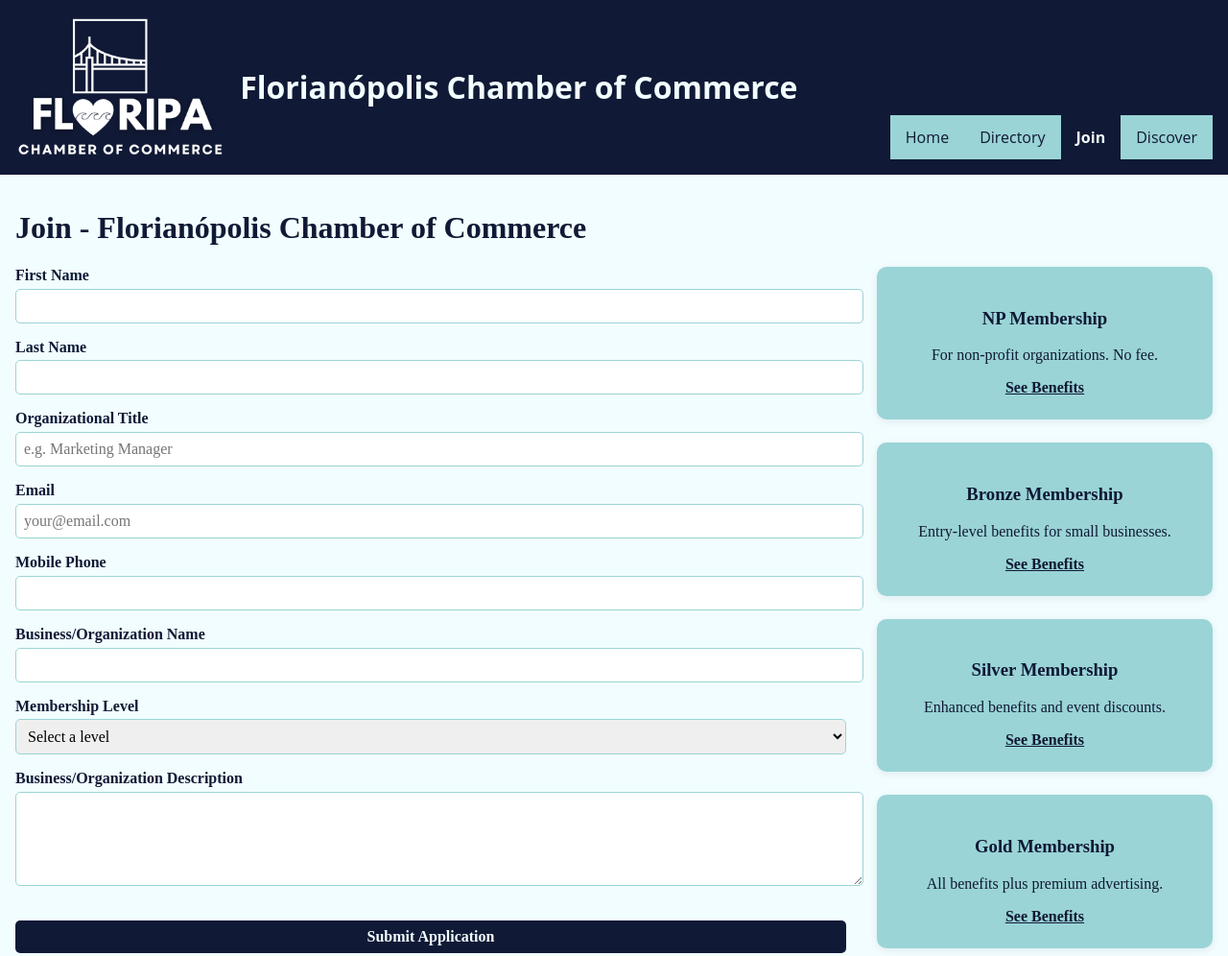
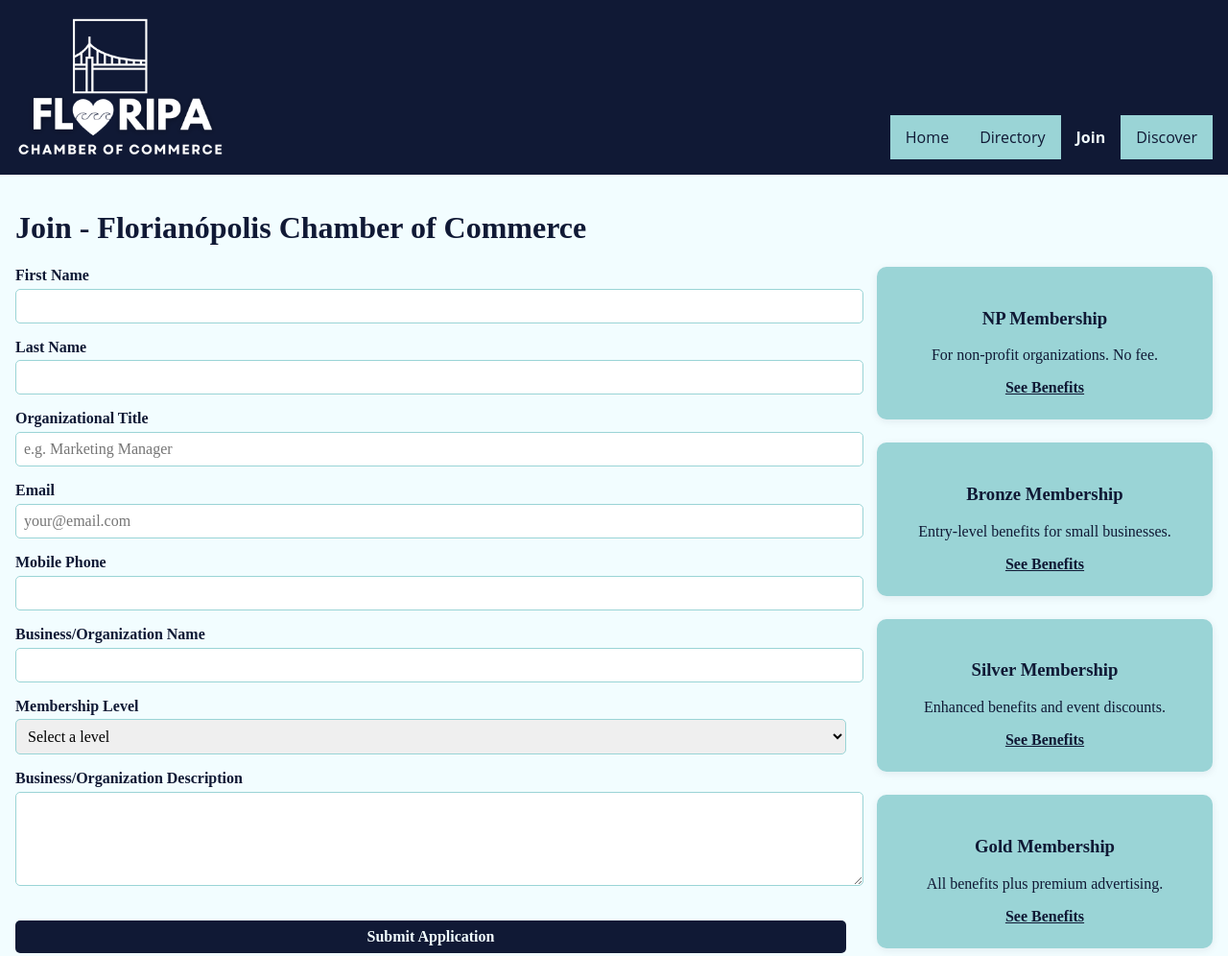
Before and after one commit to isaropesi/wdd231, a plain HTML site: page chamber/join.html in a window 1280 px wide. Shown: the top 996 px of the page at 96% size. Drawn offline with Linux system fonts and the light colour scheme.

Commit message:
Remove redundant header title from join page

```diff
--- a/chamber/join.html
+++ b/chamber/join.html
@@ -23,7 +23,6 @@
     <header>
         <div class="logo-container">
             <img src="./images/logo.png" alt="Florianópolis Chamber of Commerce Logo" class="logo">
-            <h1>Florianópolis Chamber of Commerce</h1>
         </div>
         <nav>
             <button id="menu-button">&#9776;</button>
```
